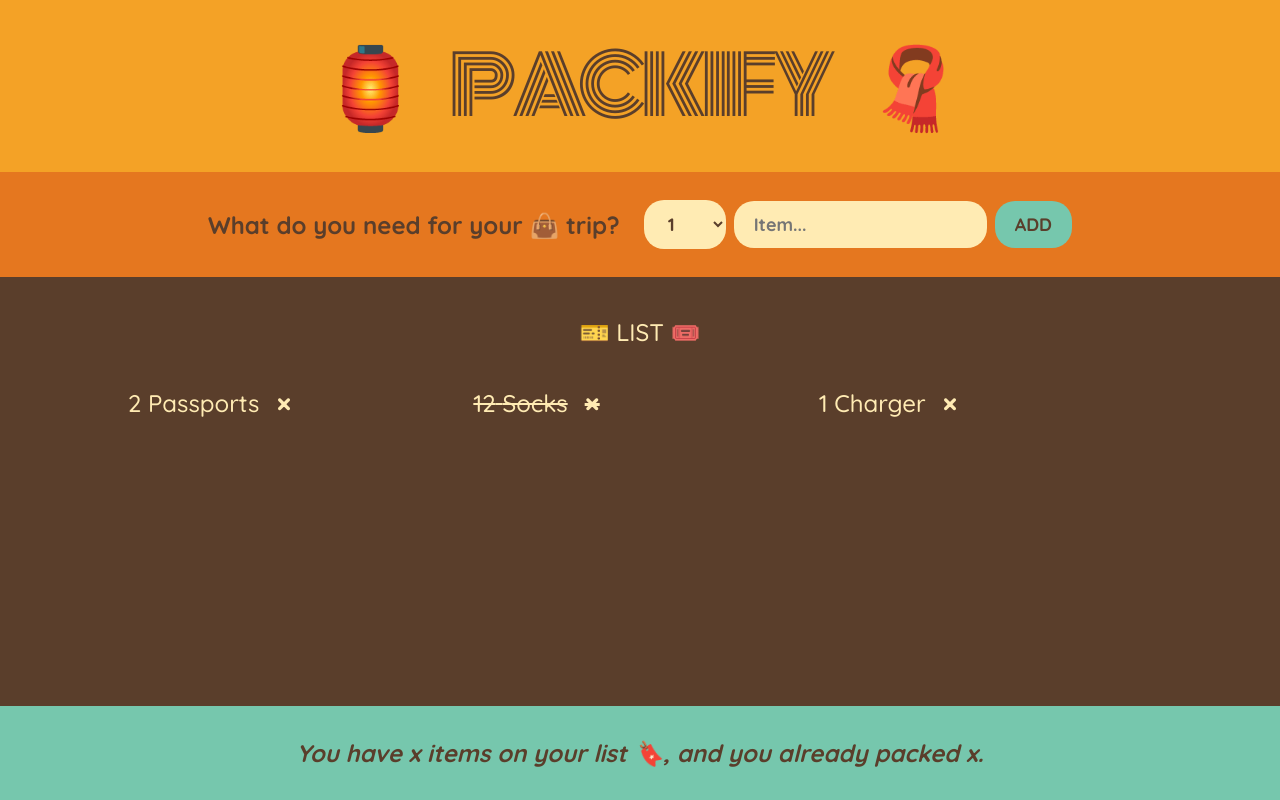
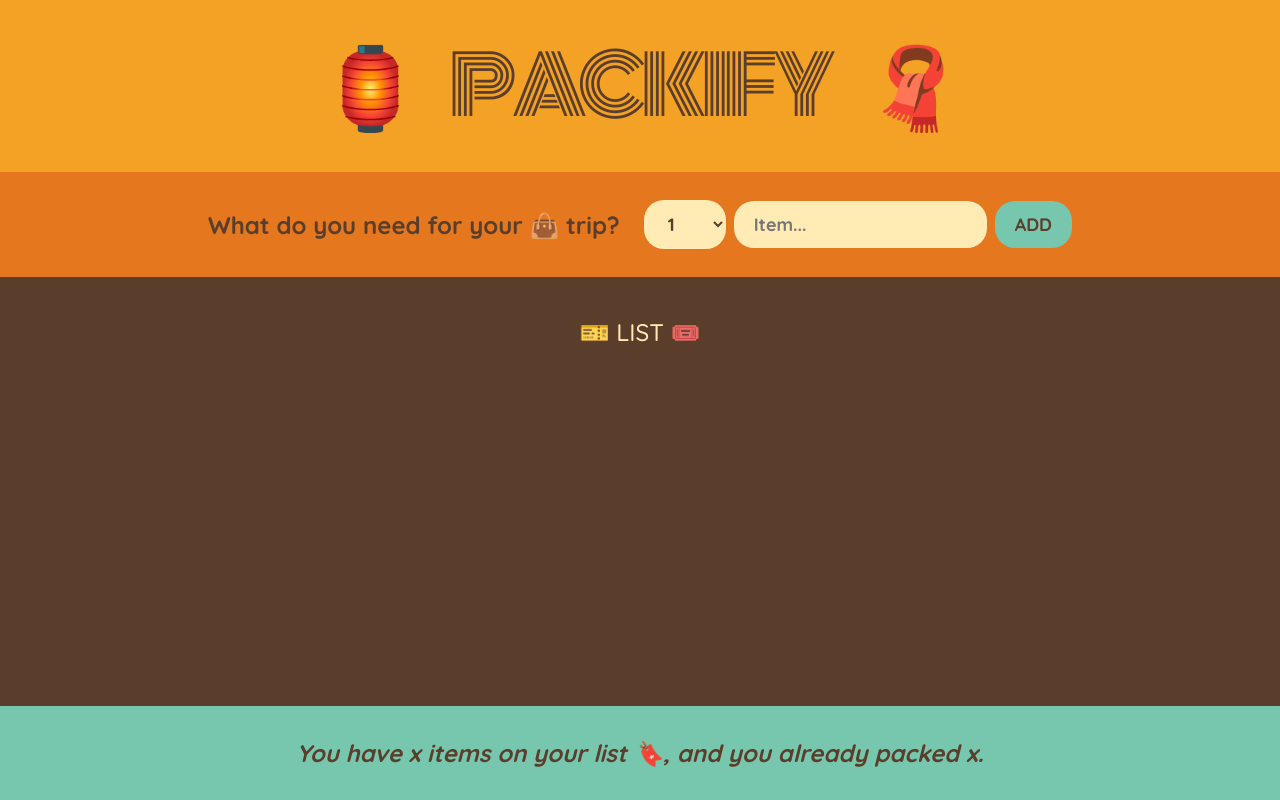
Before and after one commit to pj-pj-pj/checklist, a React (Create React App) app: page / in a window 1280 px wide. Built offline with nearby package versions, Linux system fonts and the light colour scheme; the HTML template or start-up script is replaced by a standard one.

Commit message:
handle deleting an item

```diff
--- a/src/App.js
+++ b/src/App.js
@@ -1,23 +1,24 @@
 import { useState } from 'react';
 
-const initialItems = [
-  { id: 1, description: 'Passports', quantity: 2, packed: false },
-  { id: 2, description: 'Socks', quantity: 12, packed: true },
-  { id: 3, description: 'Charger', quantity: 1, packed: false },
-];
-
 function App() {
-  const [items, setItems] = useState(initialItems);
+  const [items, setItems] = useState([]);
 
   function handleAddItems(item) {
     setItems((items) => [...items, item]);
+  }
+
+  function handleDeleteItem(id) {
+    setItems(items.filter((item) => item.id !== id));
   }
 
   return (
     <div className='app'>
       <Logo />
       <Form onAddItems={handleAddItems} />
-      <PackingList items={items} />
+      <PackingList
+        items={items}
+        onDeleteItem={handleDeleteItem}
+      />
       <Stats />
     </div>
   );
@@ -79,7 +80,7 @@ function Form({ onAddItems }) {
   );
 }
 
-function PackingList({ items }) {
+function PackingList({ items, onDeleteItem }) {
   return (
     <>
       <div className='list'>
@@ -88,6 +89,7 @@ function PackingList({ items }) {
           {items.map((item) => (
             <Item
               item={item}
+              onDeleteItem={onDeleteItem}
               key={item.id}
             />
           ))}
@@ -97,13 +99,13 @@ function PackingList({ items }) {
   );
 }
 
-function Item({ item }) {
+function Item({ item, onDeleteItem }) {
   return (
     <li style={item.packed ? { textDecoration: 'line-through' } : {}}>
       <span>
         {item.quantity} {item.description}
       </span>
-      <button>&times;</button>
+      <button onClick={() => onDeleteItem(item.id)}>&times;</button>
     </li>
   );
 }
```
